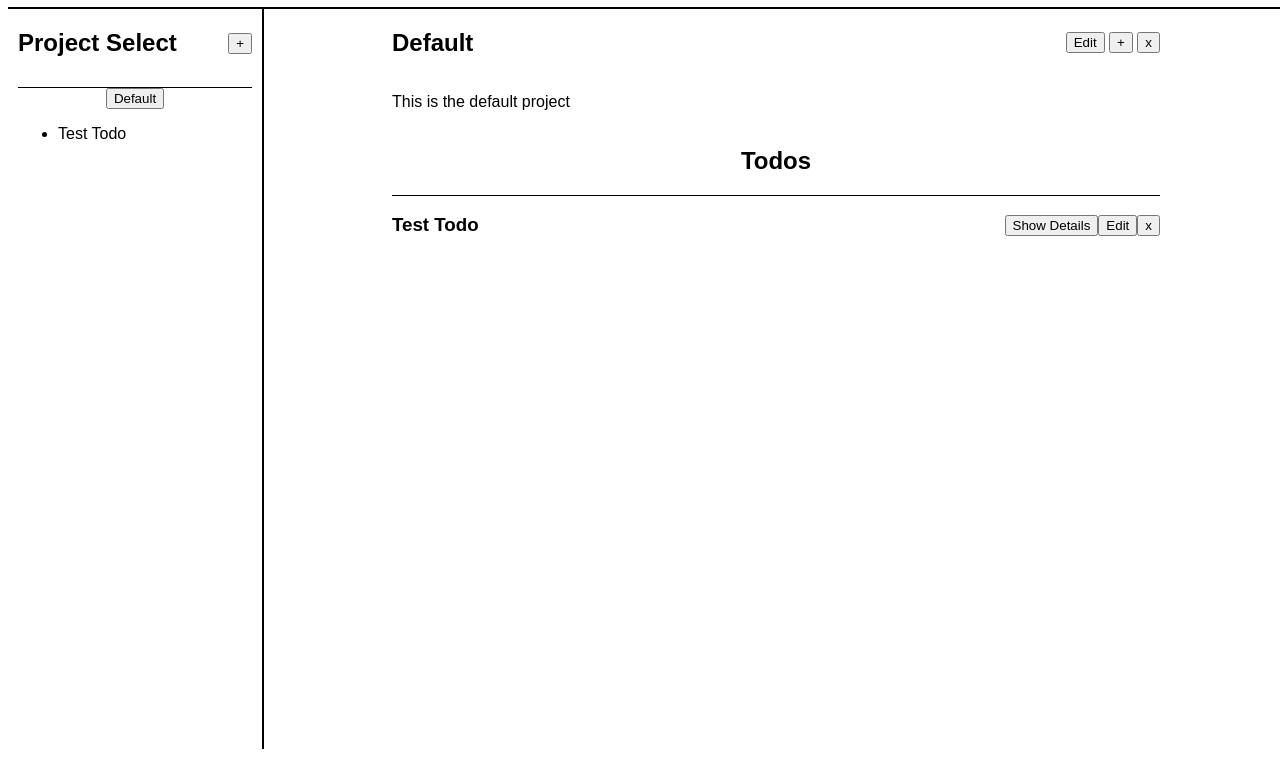
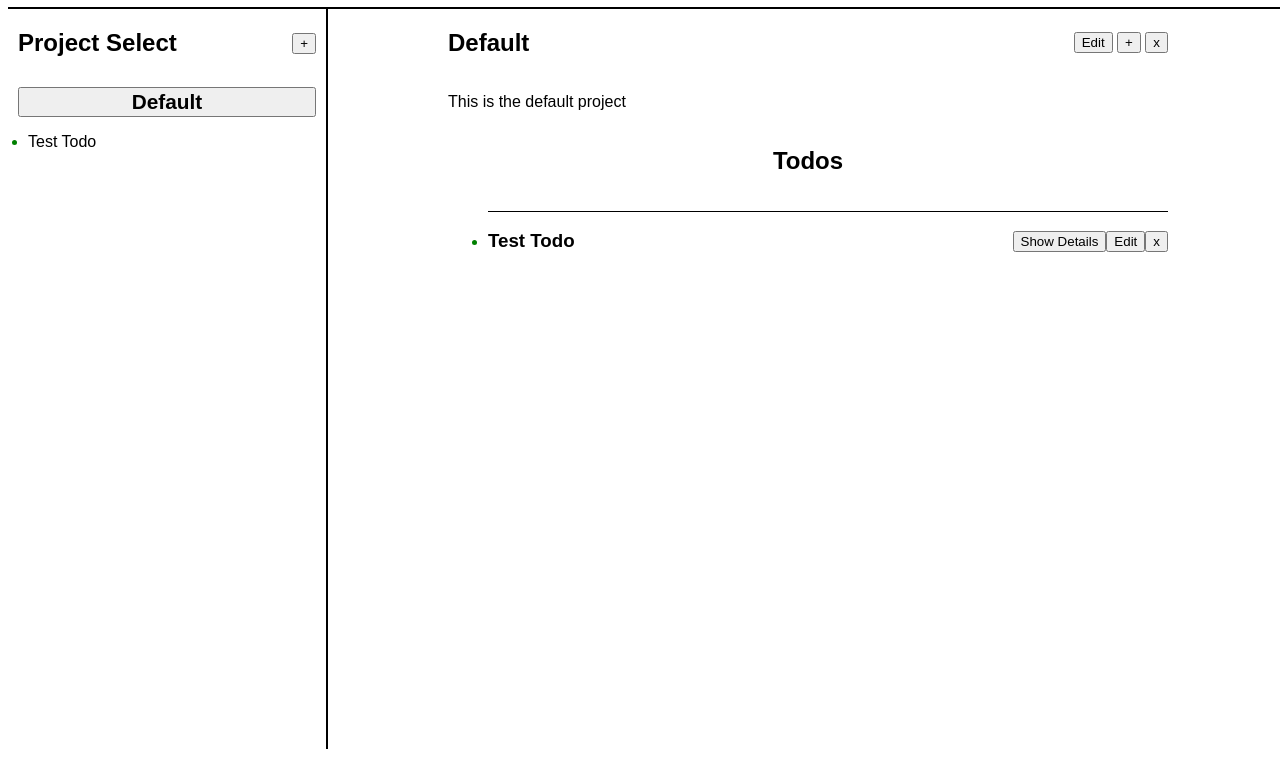
Before and after one commit to Locklear904/odin-todolist, a website built with webpack: page src/index.html in a window 1280 px wide. Both pictures are taken after a click on the button "Default". Shown: the part 76-833 px from the top of the page. Built offline with nearby package versions, Linux system fonts and the light colour scheme.

Commit message:
Implement Todo Priority Colors & Edit Styling
Make todos bulleted list items where the bullet changes color
depending on each todo's priority level. Also edit some basic
styling.

```diff
--- a/src/index.html
+++ b/src/index.html
@@ -30,6 +30,7 @@
                 </div>
                 <p class="projectDescription"></p>
                 <h2 id="todoHeader">Todos</h2>
+                <ul id="mainTodoList"></ul>
             </div>
         </main>
     </body>
--- a/src/scripts/display.js
+++ b/src/scripts/display.js
@@ -1,16 +1,14 @@
 const projectsList = document.querySelector('#projectsList');
 const main = document.querySelector('main');
-import { createNewProject, createNewTodo, selectProject } from "./appLogic";
+import { createNewProject, createNewTodo } from "./appLogic";
 
 function displaySidebarTodos(project, projectTodos) {
     project.todos.forEach((todo) => {
-        let sideTodoDiv = document.createElement('div');
-        sideTodoDiv.setAttribute('class', 'sideTodoDiv');
-        projectTodos.appendChild(sideTodoDiv);
         let sideTodoTitle = document.createElement('li');
         sideTodoTitle.textContent = todo.title;
         sideTodoTitle.setAttribute('class', 'sideTodoTitle');
-        sideTodoDiv.appendChild(sideTodoTitle);
+        sideTodoTitle.classList.add(`todoPriority${todo.priority}`);
+        projectTodos.appendChild(sideTodoTitle);
     });
 }
 
@@ -35,10 +33,12 @@ function displaySidebarContent(projects) {
 
 function displayTodos(project) {
     project.todos.forEach(todo => {
-        let todoDiv = document.createElement('div');
-        todoDiv.setAttribute('class', 'todoDiv');
+        let mainTodoList = document.querySelector('#mainTodoList');
+        let todoDiv = document.createElement('li');
+        todoDiv.classList.add('todoDiv');
+        todoDiv.classList.add(`todoPriority${todo.priority}`);
         todoDiv.setAttribute('data-index', project.todos.indexOf(todo));
-        main.appendChild(todoDiv);
+        mainTodoList.appendChild(todoDiv);
         let todoHeader = document.createElement('div');
         todoHeader.setAttribute('class', 'todoHeader');
         todoDiv.appendChild(todoHeader);
@@ -75,9 +75,9 @@ function displayProject(project, projects) {
 }
 
 function clearMain() {
-    const projectDiv = document.querySelector('.projectDiv');
-    while (projectDiv.nextElementSibling) {
-        projectDiv.nextElementSibling.remove();
+    const mainTodoList = document.querySelector('#mainTodoList');
+    while (mainTodoList.firstChild) {
+        mainTodoList.removeChild(mainTodoList.firstChild);
     }
 }
 
@@ -103,9 +103,9 @@ function clearNewTodoForm() {
 }
 
 function clearTodos() {
-    const main = document.querySelector('main');
-    while (main.children[1]) {
-        main.removeChild(main.children[1]);
+    const mainTodoList = document.querySelector('#mainTodoList');
+    while (mainTodoList.firstChild) {
+        mainTodoList.removeChild(mainTodoList.firstChild);
     }
 }
 
@@ -149,10 +149,10 @@ function createNewProjectForm() {
 }
 
 function createNewTodoForm() {
-    const projectDiv = document.querySelector('.projectDiv');
+    const todoHeader = document.querySelector('#todoHeader');
     const todoForm = document.createElement('form');
     todoForm.setAttribute('id', 'todoForm');
-    projectDiv.after(todoForm);
+    todoHeader.before(todoForm);
     if (todoForm.firstChild) {
         return;
     }
--- a/src/style.css
+++ b/src/style.css
@@ -4,7 +4,7 @@ body {
     width: 100vw;
     height: 100%;
     display: grid;
-    grid-template-columns: 1fr 4fr;
+    grid-template-columns: 1fr 3fr;
     grid-template-rows: auto 4fr;
 }
 
@@ -34,7 +34,7 @@ main {
     flex-direction: column;
 }
 
-.projectDiv, .todoDiv {
+.projectDiv {
     width: 75%;
 }
 
@@ -102,9 +102,26 @@ main {
 .sideProjectDiv {
     display: flex;
     flex-direction: column;
-    border-top: 1px solid black;
 }
 
 .sideProjectTitle {
-    align-self: center;
+    width: 100%;
+    font-weight: bold;
+    font-size: 1.3rem;
 }
+
+.sideTodoList {
+    padding-left: 10px;
+}
+
+.todoPriorityHigh::marker {
+    color: red;
+}
+
+.todoPriorityMedium::marker {
+    color: orange;
+}
+
+.todoPriorityLow::marker {
+    color: green;
+}
```
Also changed, not shown: dist/index.html, dist/main.js.
